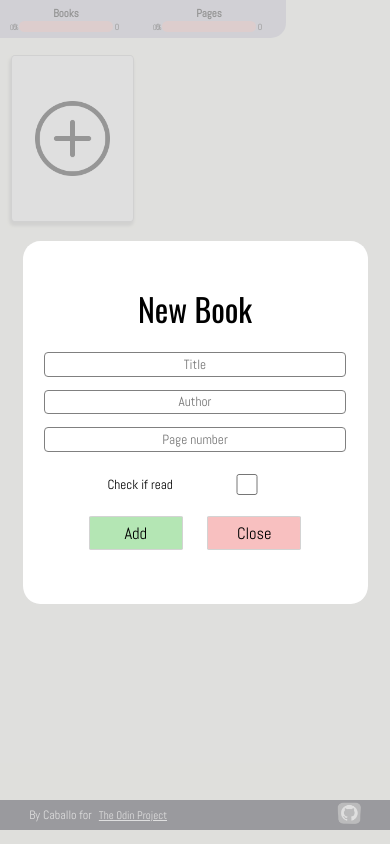
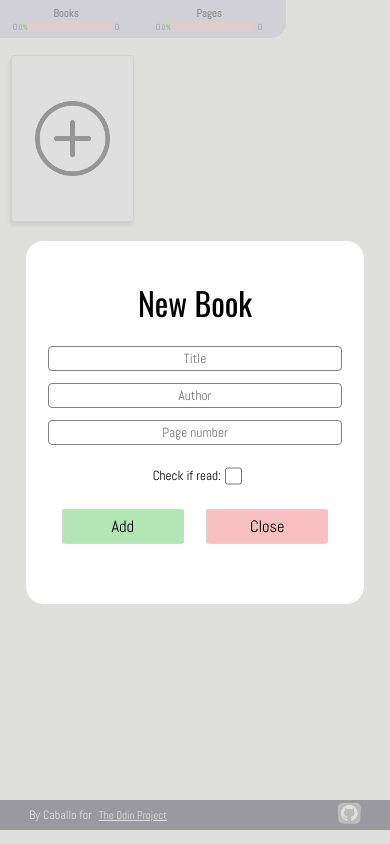
Before and after one commit to Caballojhonson/Library, a plain HTML site: page index.html in a window 390 px wide. Both pictures are taken after a click on the element 72 px from the left and 138 px from the top of the page. Drawn offline with nearby package versions, Linux system fonts and the light colour scheme.

Commit message:
Bugfix - fixed checkbox layout when page error triggered, fixed index desync when deleting books from top

```diff
--- a/index.html
+++ b/index.html
@@ -23,10 +23,14 @@
                 <p class ="errorMsg" id="authorError">Nobody has such a long name, come on...</p>
                 <input class="formElement" id="newPages" type="text" placeholder="Page number" autocomplete="off">
                 <p class ="errorMsg"id="pageError">Please enter the book's page number. NUMBER!</p>
-                <label class="formElement newRead" for="newRead">Check if read</label>
-                <input class="formElement newRead" id="checkbox" type="checkbox" name="read">
-                <button type="button" id="add" class="formElement button" onclick="validateForm()">Add</button>
-                <button type="button" id="close" class="formElement button" onclick="closePop()">Close</button>
+                <div id="checkboxWrapper">
+                    <label class="formElement newRead" for="newRead">Check if read:</label>
+                    <input class="formElement newRead" id="checkbox" type="checkbox" name="read">
+                </div>
+                <div id="buttonWrapper">
+                    <button type="button" id="add" class="formElement button" onclick="validateForm()">Add</button>
+                    <button type="button" id="close" class="formElement button" onclick="closePop()">Close</button>
+                </div>
             </form>
         </div>
     </div>
--- a/library.js
+++ b/library.js
@@ -11,11 +11,12 @@ const checkbox = document.getElementById('checkbox');
 
 let library = [];
 
-function Book(title, author, pages, read) {
+function Book(title, author, pages, read, index) {
     this.title = title
     this.author = author
     this.pages = pages
     this.read = read
+    this.index = index
 }
 
 function validateForm() {
@@ -74,6 +75,7 @@ function resetForm() {
 function getInput(title, author, pages) {
 
     let read = '';
+    let index = library.length;
 
     if (checkbox.checked == true) {
         read = 'Read';
@@ -81,15 +83,15 @@ function getInput(title, author, pages) {
         read = 'Unread';
     }
 
-    addBook(title, author, pages, read);
+    addBook(title, author, pages, read, index);
     populateGrid();
     resetForm();
     closePop();
 
 }
 
-function addBook(title, author, pages, read) {
-    library.push(new Book(title, author, pages, read))
+function addBook(title, author, pages, read, index) {
+    library.push(new Book(title, author, pages, read, index))
     storeLocally();
 }
 
@@ -105,7 +107,7 @@ function makeCard(i) {
     bookDelete.classList.add('deleteButton');
     bookDelete.setAttribute('src', 'icons/remove.png');
     bookDelete.setAttribute('onclick', 'removeBook(this)')
-    bookCard.setAttribute('data-index', i);
+    bookCard.setAttribute('data-index', library[i].index);
     bookCard.classList.add('bookCard');
     bookTitle.classList.add('bookAttr');
     bookTitle.id = 'bookTitle';
@@ -179,28 +181,30 @@ popupForm.addEventListener('keyup', function(event) {
     })
 
 function removeBook(btn) {
-    let index = btn.parentNode.getAttribute('data-index')
-    library.splice(index, 1);
+    let cardIndex = btn.parentNode.getAttribute('data-index');
+    let libraryIndex = library.findIndex(book => book.index == cardIndex)
+    library.splice(libraryIndex, 1);
     storeLocally();
     getStats();
     btn.parentNode.remove();
+    console.log(libraryIndex)
+    console.log(cardIndex)
 }
 
 function isRead(book) {
-    const index = book.parentNode.getAttribute('data-index');
+    const cardIndex = book.parentNode.getAttribute('data-index');
+    let libraryIndex = library.findIndex(book => book.index == cardIndex);
 
-    if (library[index].read == 'Read') {
-        library[index].read = 'Unread';
+    if (library[libraryIndex].read == 'Read') {
+        library[libraryIndex].read = 'Unread';
         storeLocally();
         populateGrid();
         getStats();
-        return false;
-    } else if (library[index].read == 'Unread') {
-        library[index].read = 'Read';
+    } else if (library[libraryIndex].read == 'Unread') {
+        library[libraryIndex].read = 'Read';
         storeLocally();
         populateGrid();
         getStats();
-        return true;
     }
 }
 
--- a/style.css
+++ b/style.css
@@ -1,7 +1,6 @@
 
 @keyframes progressBar {
     from {width: 1%;}
-    to {width: }
 }
 :root {
     --buttonColor: rgb(76, 93, 107);
@@ -72,17 +71,12 @@ input {
     animation-name: progressBar;
     animation-duration: 2s;
     border-radius: 0% 50em 50em 0%;
+    padding-left: 0.8rem;
 }
 .statTag {
     margin: 0px;
     grid-row: 1;
     text-align: center;
-}
-.title {
-    padding: 1.25rem;
-    height:100%;
-    font-size: xx-large;
-    font-family: 'Oswald', sans-serif;
 }
 #grid {
     display: inline-flex;
@@ -150,37 +144,55 @@ input {
     justify-content: center;
     align-content: center;
 }
+.title {
+    padding-bottom: 1.25rem;
+    height:100%;
+    font-size: xx-large;
+    font-family: 'Oswald', sans-serif;
+}
 #popupForm {
     display: flex;
-    flex-direction: row;
     flex-wrap: wrap;
     justify-content: center;
-    align-content: space-around;
 }
 .formElement {
     width: 95%;
     min-height: 1.9rem;
-    margin-top: 2%;
-    margin-bottom: 2%;
+    margin: 2% 0% 2% 0%;
     text-align: center;
     font-family: 'Abel', sans-serif;
 }
+#checkboxWrapper, #buttonWrapper {
+    display: flex;
+    justify-content: center;
+    align-items: center;
+    width:95%;
+    margin-bottom: 1rem;
+}
+#buttonWrapper {
+    min-height: 5rem;
+    align-items: center;
+}
 .newRead {
-    margin-top:5%;
-    max-width: 33%;
-    align-content: center;
+    margin: 1.5rem 0rem 0% 0%;
+    width: 7rem;
     font-size: 1.2rem;
+    white-space: nowrap;
+}
+#checkbox {
+    margin: 1.2rem 0rem 0% 0%;
+    width: 1.5rem;
+    height: 1.5rem;
 }
 .errorMsg {
     display: none;
+    width: 95%
 }
 .button {
-    margin-bottom: 10%;
-    margin-top: 5%;
-    min-height: 15%;
-    max-width: 30%;
-    margin-left: 4%;
-    margin-right: 4%;
+    padding: 0px;
+    min-height: 3.2rem;
+    min-width: 3.5rem;
+    margin: 0rem 1rem 0rem 1rem;
     border: 1px solid lightgray;
     border-radius: 4%;
     font-family: 'Abel', sans-serif;
@@ -188,9 +200,11 @@ input {
     cursor: pointer;
 }
 #add {
+    width: 45%;
     background-color: var(--greenBtn);
 }
 #close {
+    width: 45%;
     background-color: var(--redBtn);
 }
 .deleteButton {
@@ -260,7 +274,7 @@ footer {
     font-size: 11px;
     }
     #popupBox {
-        width: 80%;
+        width: 78%;
     }
     #grid {
         padding: 5rem 0rem 2.5rem 1rem;
```
